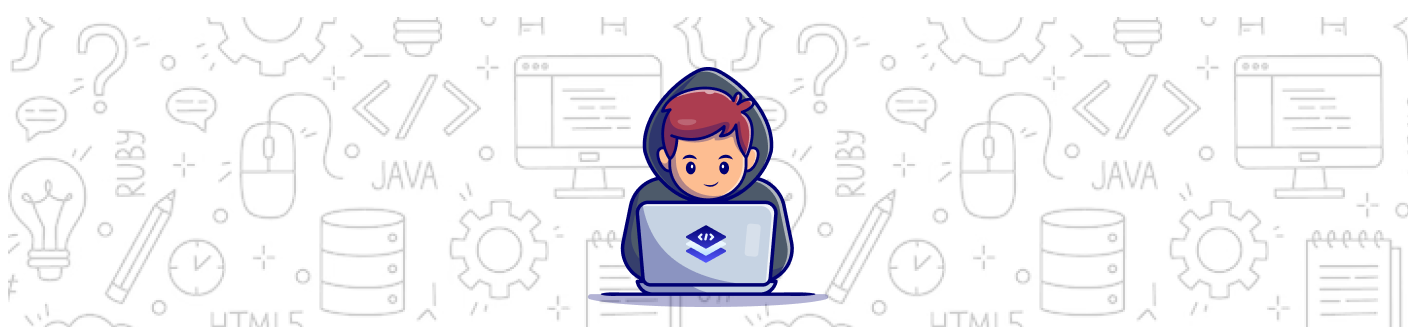
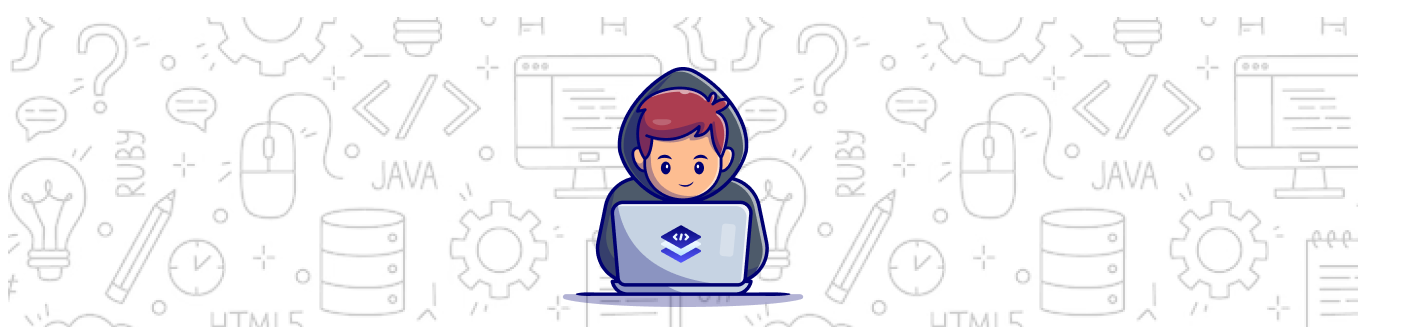
Before and after one commit to ifratul36/assignment-one-ph, a plain HTML site: page index.html in a window 1280 px wide. Shown: the part 79-406 px from the top of the page, 1408 px wide, since content can reach past the window. Drawn offline with Linux system fonts and the light colour scheme; a web font is replaced by a local one.

Commit message:
updated the available file

```diff
--- a/assignment-1/portfolio.css
+++ b/assignment-1/portfolio.css
@@ -7,7 +7,7 @@
  /* header-section */
  .banner-section{
     background-image: url('../assets/Hero-bg.png');
-    width: 1400px;
+    width: 1350px;
     height: 652px;
     margin: 0px auto;
     text-align: center;
```
